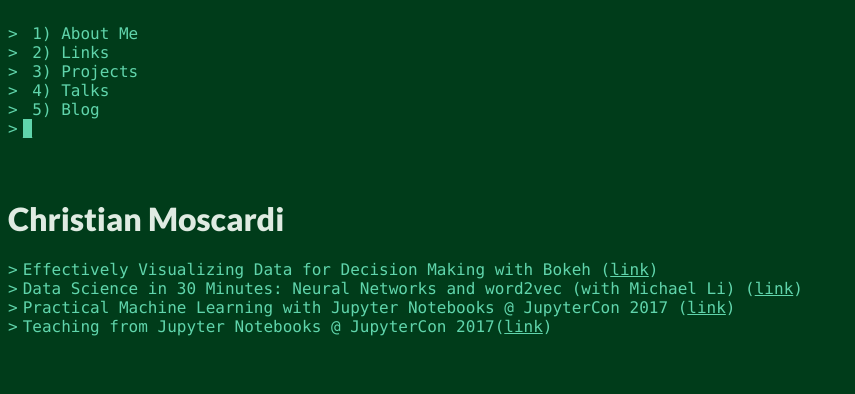
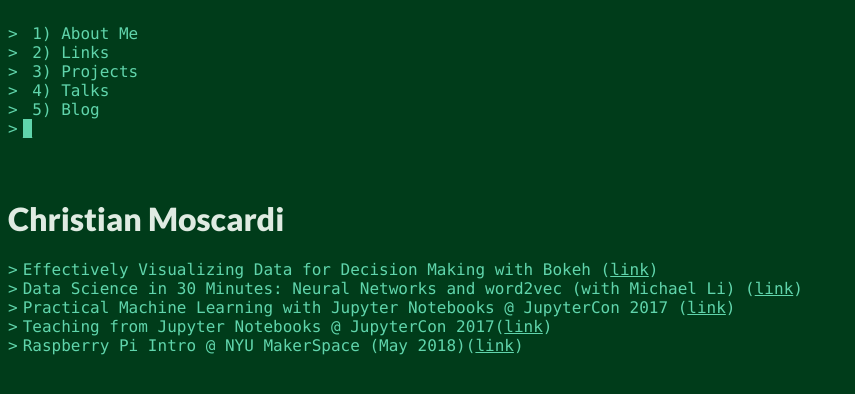
Before and after one commit to cmoscardi/cmoscardi.github.io, a Jekyll site: the page built from talks.html, in a window 1280 px wide. Shown: the top 394 px of the page, without its empty margins (0-855 px from the left). Built offline with Jekyll 4.4.1, drawn with Linux system fonts in a browser that asks for light colours; nearby versions of some CDN libraries.

Commit message:
pi talk add

```diff
--- a/talks.html
+++ b/talks.html
@@ -9,4 +9,5 @@ title: talks
   <li>Data Science in 30 Minutes: Neural Networks and word2vec (with Michael Li) (<a href="https://www.youtube.com/watch?v=Xoiv_581ahU&feature=youtu.be">link</a>)</li>
   <li>Practical Machine Learning with Jupyter Notebooks @ JupyterCon 2017 (<a href="https://conferences.oreilly.com/jupyter/jup-ny/public/schedule/detail/60300">link</a>)</li>
   <li>Teaching from Jupyter Notebooks @ JupyterCon 2017(<a href="https://conferences.oreilly.com/jupyter/jup-ny/public/schedule/detail/60258">link</a>)</li>
+  <li>Raspberry Pi Intro @ NYU MakerSpace (May 2018)(<a href="https://wp.nyu.edu/makerspace/2018/05/14/intro-to-raspberry-pi-with-christian-moscardi/">link</a>)</li>
 </ul>
```
